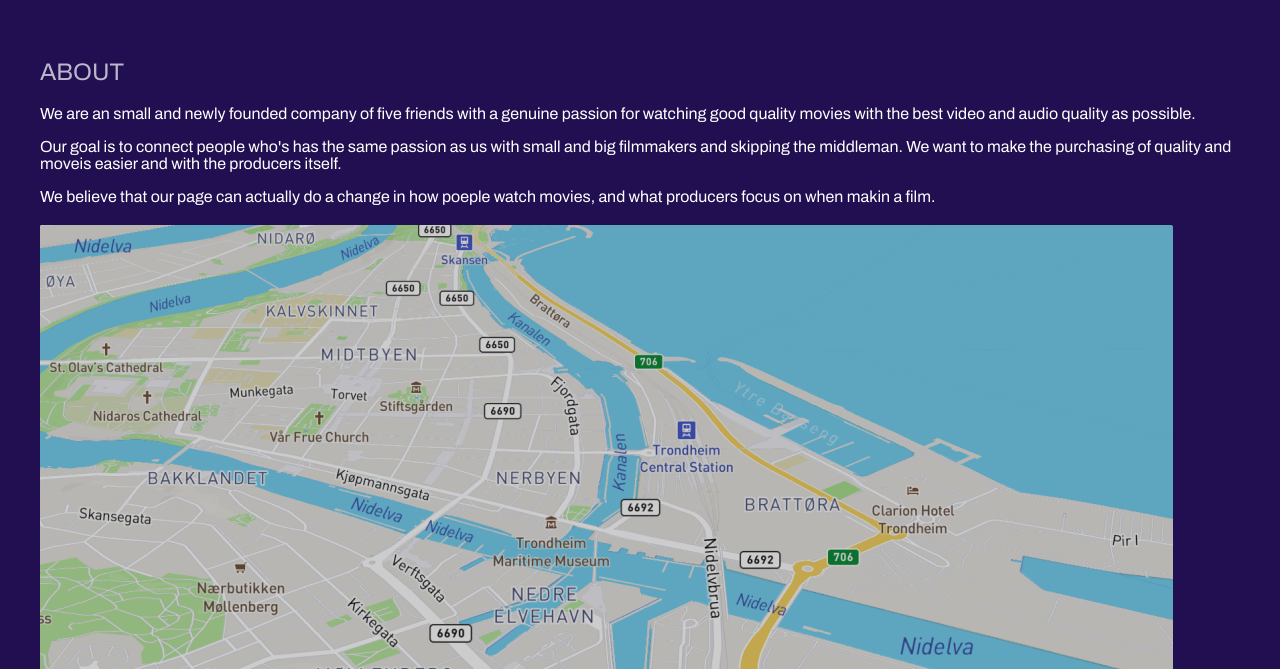
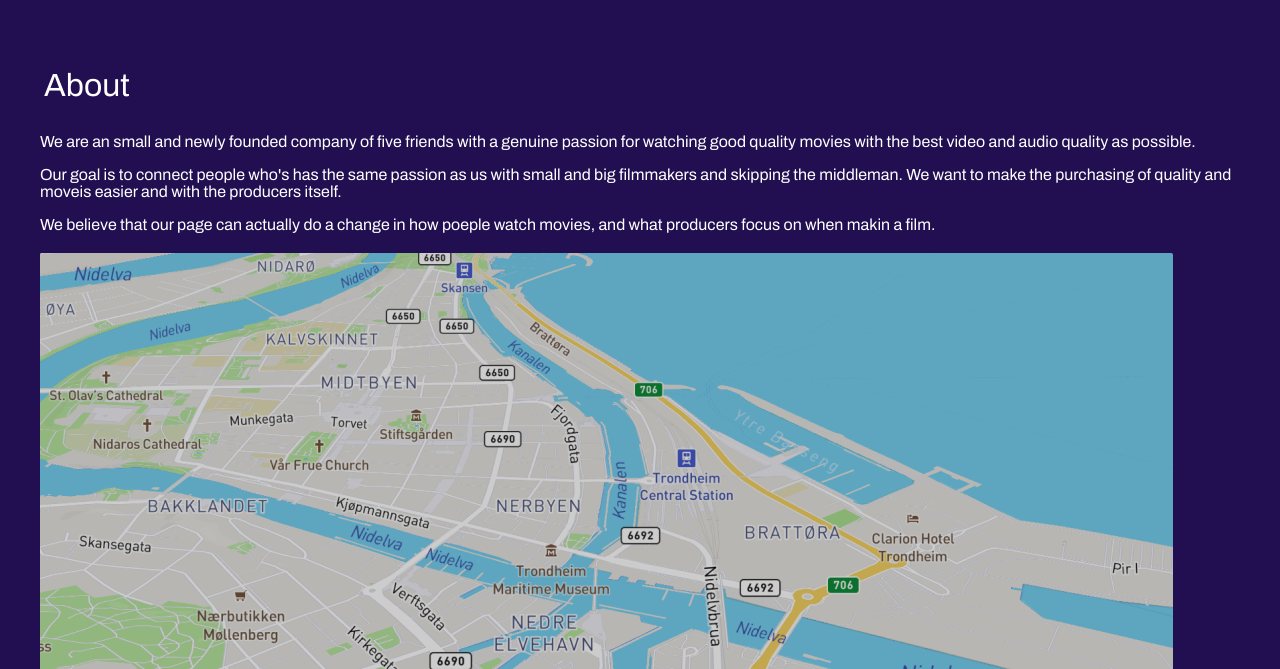
Before and after one commit to RaddishAI/SquareEyes-Project, a plain HTML site: page pages/about.html in a window 1280 px wide. Shown: the part 131-800 px from the top of the page. Drawn offline with Linux system fonts and the light colour scheme.

Commit message:
added h1 headers and stylings

```diff
--- a/pages/about.html
+++ b/pages/about.html
@@ -24,8 +24,8 @@
     </header>
 
     <div class="container">
+        <h1 alt="About us">About</h1>
         <div class="aboutAbout">
-            <h2>ABOUT</h2>
 
             <p>
                 We are an small and newly founded company of five friends with a genuine passion for watching good quality movies with the best video and audio quality as possible.
--- a/styles.css
+++ b/styles.css
@@ -4,6 +4,12 @@
 
 html {
     height: 100%;
+}
+
+h1 {
+    font-weight: bold;
+    padding: 1vh;
+    padding-left: 3vh;
 }
 
 h2 {
```
Also changed, not shown: index.html (+3 -0 lines), pages/checkout.html (+1 -1 lines), pages/libary.html (+1 -1 lines).
